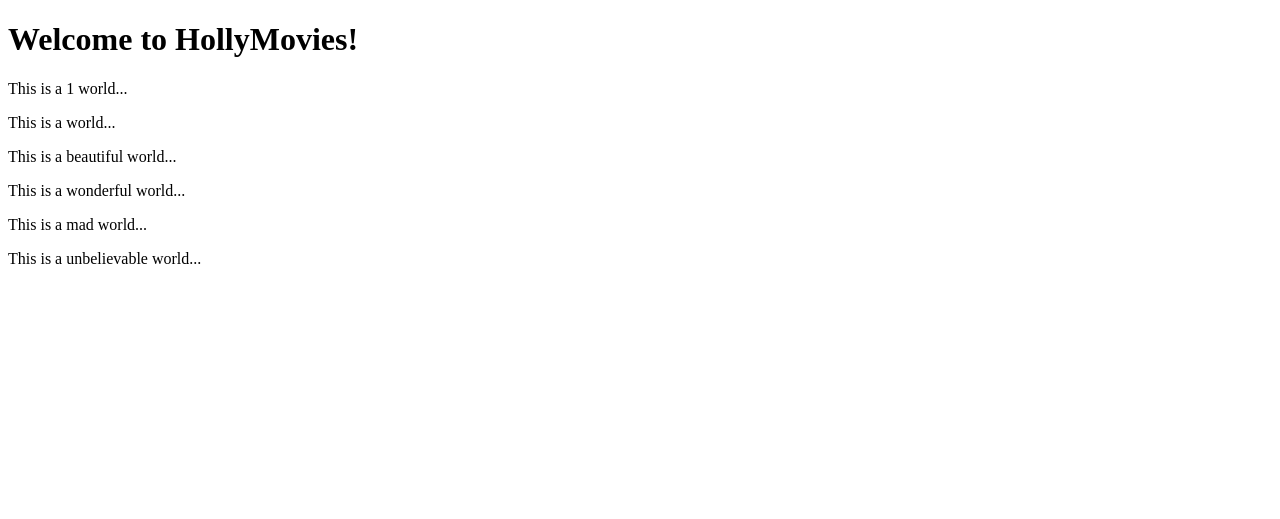
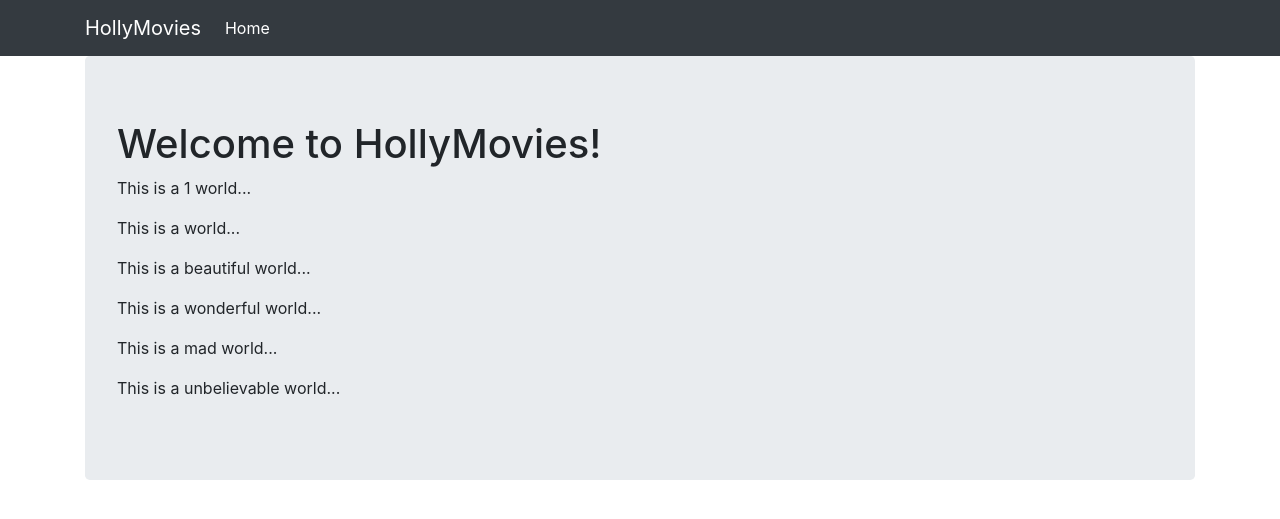
Before and after one commit to AimarToomela/Python-project, a Django app: page /hello2/1 in a window 1280 px wide. Shown: the top 519 px of the page. Run offline with Django 3.2, Linux system fonts and the light colour scheme; some libraries are stand-ins or nearby versions.

Commit message:
Separate navbar in templates

```diff
--- /dev/null
+++ b/viewer/templates/base.html
@@ -0,0 +1,33 @@
+{% load static %}
+
+<html {% if LANGUAGE_CODE %}lang="{{ LANGUAGE_CODE }}" {% endif %}>
+
+<head>
+    <meta charset="utf-8">
+    <meta name="viewport" content="width=device-width, initial-scale=1">
+    <title>HollyMovies</title>
+    <link rel="stylesheet" href="https://stackpath.bootstrapcdn.com/bootstrap/4.2.1/css/bootstrap.min.css"
+          integrity="sha384-GJzZqFGwb1QTTN6wy59ffF1BuGJpLSa9DkKMp0DgiMDm4iYMj70gZWKYbI706tWS" crossorigin="anonymous">
+    <script src="https://code.jquery.com/jquery-3.3.1.slim.min.js"
+            integrity="sha384-q8i/X+965DzO0rT7abK41JStQIAqVgRVzpbzo5smXKp4YfRvH+8abtTE1Pi6jizo"
+            crossorigin="anonymous"></script>
+    <script src="https://cdnjs.cloudflare.com/ajax/libs/popper.js/1.14.6/umd/popper.min.js"
+            integrity="sha384-wHAiFfRlMFy6i5SRaxvfOCifBUQy1xHdJ/yoi7FRNXMRBu5WHdZYu1hA6ZOblgut"
+            crossorigin="anonymous"></script>
+    <script src="https://stackpath.bootstrapcdn.com/bootstrap/4.2.1/js/bootstrap.min.js"
+            integrity="sha384-B0UglyR+jN6CkvvICOB2joaf5I4l3gm9GU6Hc1og6Ls7i6U/mkkaduKaBhlAXv9k"
+            crossorigin="anonymous"></script>
+</head>
+
+<body>
+
+    {% include "navigation.html" %}
+
+    <div class="container">
+    <div class="jumbotron">
+        {% block content %}{% endblock %}
+    </div>
+</div>
+</body>
+
+</html>
--- a/viewer/templates/hello.html
+++ b/viewer/templates/hello.html
@@ -1,11 +1,10 @@
-<!DOCTYPE html>
-<html>
-    <body>
+{% extends "base.html" %}
+
+{% block content %}
     <h1>Welcome to HollyMovies!</h1>
     {% for adjective in adjectives %}
         {% if adjective != 'cruel' %}
             <p>This is a {{ adjective }} world...</p>
         {% endif %}
     {% endfor %}
-    </body>
-</html>
+{% endblock %}
--- /dev/null
+++ b/viewer/templates/navigation.html
@@ -0,0 +1,18 @@
+<nav class="navbar navbar-expand-lg navbar-dark bg-dark">
+    <div class="container fixed">
+        <a class="navbar-brand" href="/">HollyMovies</a>
+        <button
+                class="navbar-toggler" type="button"
+                data-toggle="collapse" data-target="#navbarNavAltMarkup"
+        >
+            <span class="navbar-toggler-icon"></span>
+        </button>
+        <div class="collapse navbar-collapse" id="navbarNavAltMarkup">
+            <div class="navbar-nav">
+                <a class="nav-item nav-link active" href="/">
+                    Home
+                </a>
+            </div>
+        </div>
+    </div>
+</nav>
```
Lines whose indentation alone changed are shown as unchanged.
